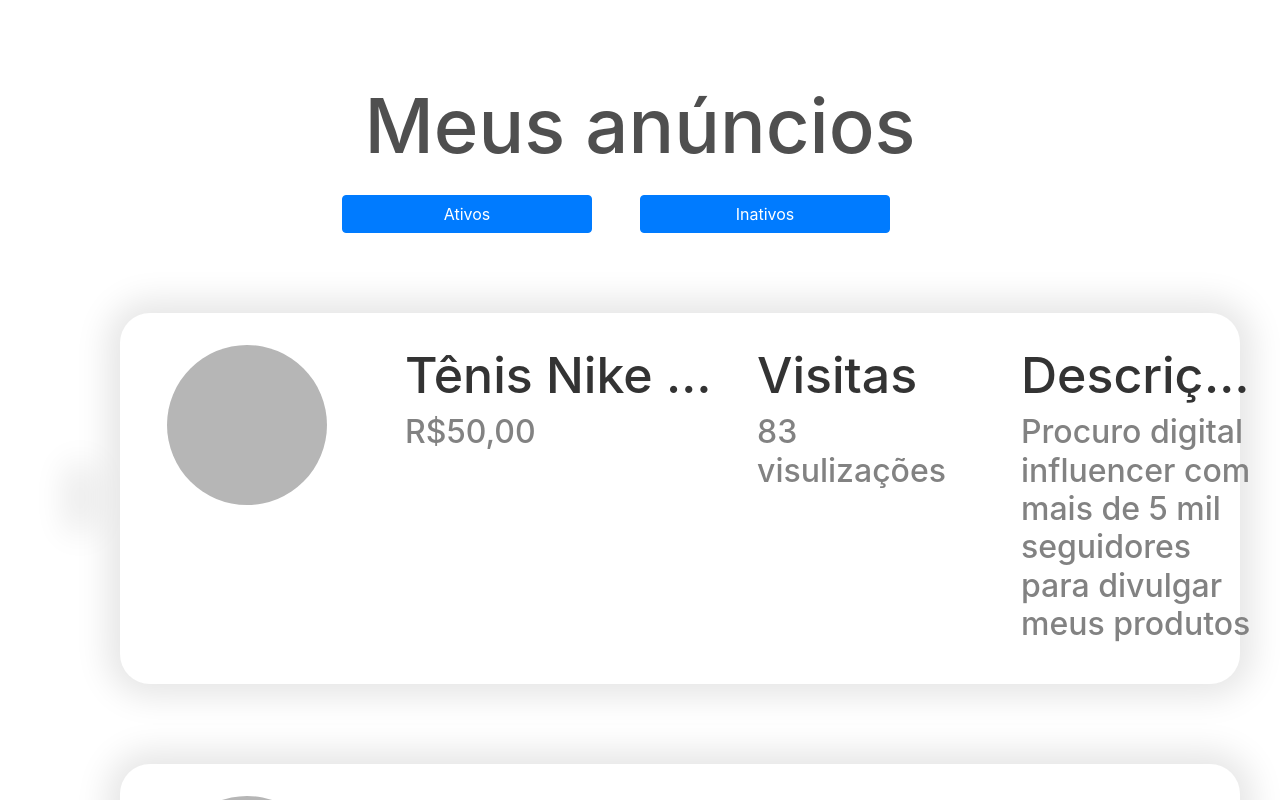
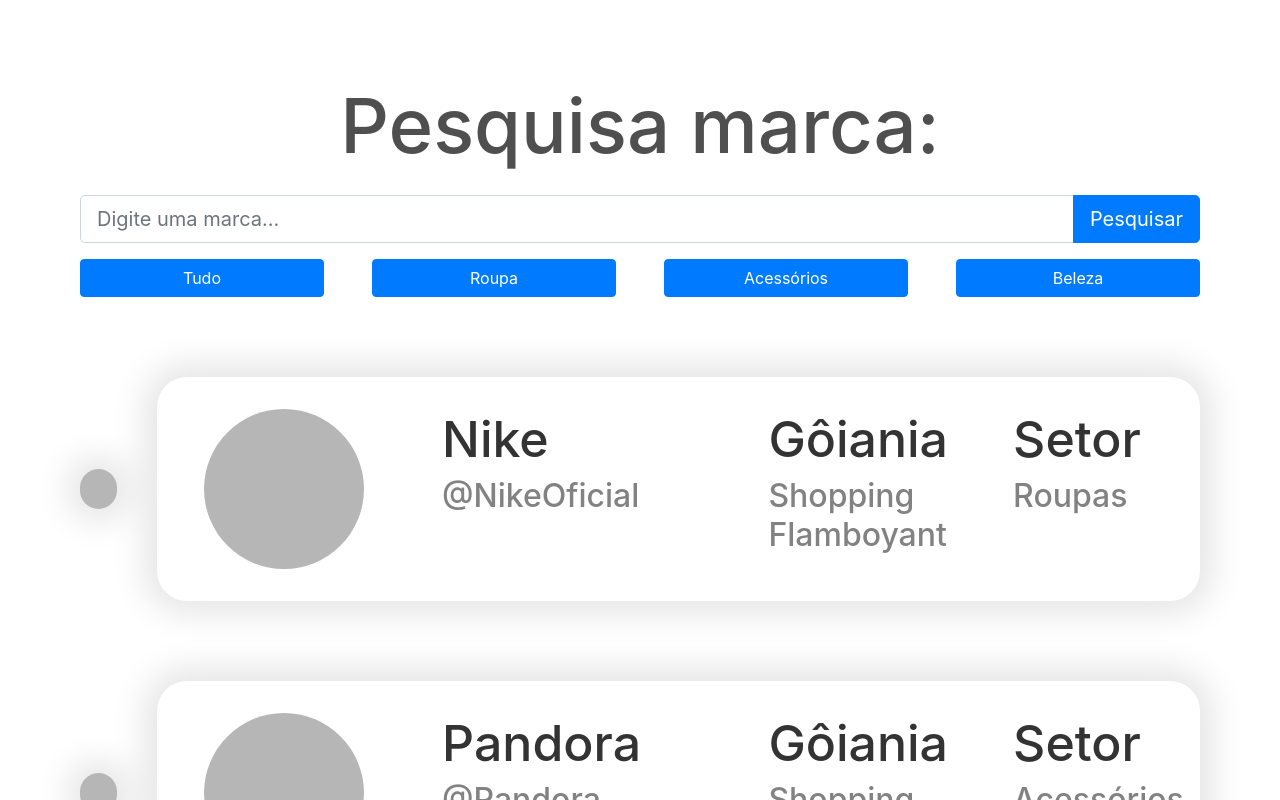
Before and after one commit to thallis-andre/Marketinf, a React (Create React App) app in the folder frontend/: page /empresa in a window 1280 px wide. Shown: the top 800 px of the page. Built offline with nearby package versions, Linux system fonts and the light colour scheme.

Commit message:
new files

```diff
--- /dev/null
+++ b/frontend/src/Pages/Empresa/empresa.js
@@ -0,0 +1,137 @@
+import React, { useState, useEffect } from 'react';
+import { Link, useHistory } from 'react-router-dom';
+import { Row, Col, Button, InputGroup, FormControl } from 'react-bootstrap';
+import { Collapse } from 'reactstrap';
+
+import './empresa.css';
+
+
+export default function Empresa() {
+
+    const [isOpen, setIsOpen] = useState(false);
+    const [inputValue, setInputValue] = useState('');
+
+    const toggle = () => setIsOpen(!isOpen);
+
+
+    const [anuncios, setAnuncios] = useState([{}]);
+
+
+    useEffect(() => {
+        setAnuncios([
+            {
+                id: 1,
+                marca: 'Nike',
+                ig_empresa: '@NikeOficial',
+                cidade: 'Gôiania',
+                endereco: 'Shopping Flamboyant',
+                setor: 'Roupas',
+                isOpen,
+            },
+            {
+                id: 2,
+                marca: 'Pandora',
+                ig_empresa: '@Pandora',
+                cidade: 'Gôiania',
+                endereco: 'Shopping Flamboyant',
+                setor: 'Acessórios',
+            },
+            {
+                id: 3,
+                marca: 'M.A.C.',
+                ig_empresa: '@M.A.C.',
+                cidade: 'Gôiania',
+                endereco: 'Shopping Flamboyant',
+                setor: 'Beleza',
+            },
+            {
+                id: 4,
+                marca: 'Nike',
+                ig_empresa: '@testetets',
+                cidade: 'Gôiania',
+                endereco: 'Shopping Flamboyant',
+                setor: 'Roupas',
+            },
+        ]);
+    }, []);
+
+
+    return (
+
+        <div className="content">
+
+            <div className="">
+
+                <h1 className="search-marca mb-4">Pesquisa marca:</h1>
+
+                <InputGroup className="mb-3 search-input" size="lg" >
+                    <FormControl
+                        value={inputValue} onChange={event => setInputValue(event.target.value)}
+                        placeholder="Digite uma marca..."
+                    />
+                    <InputGroup.Append>
+                        <Button variant="primary">Pesquisar</Button>
+                    </InputGroup.Append>
+                </InputGroup>
+
+                <div className="buttons-group">
+                    <Button variant="primary" className="mr-5">Tudo</Button>
+                    <Button variant="primary" className="mr-5">Roupa</Button>
+                    <Button variant="primary" className="mr-5">Acessórios</Button>
+                    <Button variant="primary">Beleza</Button>
+                </div>
+
+            </div>
+            <ul>
+
+                {anuncios.map(anuncios => (
+                    <li className="empresa-list" key={anuncios.id}>
+
+                        <div className="circle"></div>
+                        <div className="empresa">
+
+                            <Col>
+                                <div className="foto"></div>
+                            </Col>
+                            <Col lg={4}>
+                                <div className="nome">
+                                    <h2 className="title">{anuncios.marca}</h2>
+                                    <h3 className="description">{anuncios.ig_empresa}</h3>
+                                    <Collapse isOpen={anuncios.isOpen}>
+                                        {/* <h3 className="description">Desejo que você
+                                        Não tenha medo da vida, tenha medo de não vivê-la.
+                                Não há céu sem tempestades. Por isso, comi o cu de quem ta lendo</h3> */}
+                                    </Collapse>
+                                </div>
+                            </Col>
+                            <Col lg={3}>
+                                <div className="cidade">
+                                    <h2 className="title">{anuncios.cidade}</h2>
+                                    <h3 className="description">{anuncios.endereco}</h3>
+                                    <Collapse isOpen={anuncios.isOpen}>
+                                        {/* <h3 className="description">Breno corno</h3> */}
+                                    </Collapse>
+                                </div>
+                            </Col>
+                            <Col lg={3}>
+                                <div className="setor">
+                                    <h2 className="title">Setor</h2>
+                                    <h3 className="description">{anuncios.setor}</h3>
+                                    <Collapse isOpen={anuncios.isOpen}>
+                                        {/* <h3 className="description" >Só é corno quem é curioso</h3> */}
+                                    </Collapse>
+                                </div>
+                            </Col>
+
+                        </div>
+                    </li>
+                ))}
+            </ul>
+        </div >
+
+
+
+
+
+    );
+}
--- /dev/null
+++ b/frontend/src/Pages/Influencer/influencer.css
@@ -0,0 +1,131 @@
+.content {
+    padding: 80px;
+}
+
+.row-header{
+    width: 100%;
+}
+
+.search {
+    /* margin-left: 30px; */
+}
+
+.search-marca {
+    font-size: 76px;
+    color: #4F4F4F;
+    text-align: center;
+
+}
+
+.results {
+    font-size: 40px;
+    color: #0075FF;
+    text-align: end;
+}
+
+.buttons-group {
+    display: flex;
+    justify-content: center;
+}
+
+.buttons-group Button {
+    width: 250px;
+
+
+}
+
+
+.filter {
+    margin-top: 10px;
+    border-radius: 40px;
+    background-color: #fff;
+    display: flex;
+    justify-content: center;
+    align-items: center;
+    width: 100%;
+    height: 70%;
+    box-shadow: 0px 7px 32px -1px rgba(0,0,0,0.5);
+    cursor: pointer;
+}
+
+.title-filter {
+    font-size: 36px;
+    color: #0075FF;
+}
+
+.filter:hover{
+    background-color: #0075FF;
+}
+
+.filter:hover .title-filter {
+    color: #fff;
+}
+
+
+.empresa-list {
+    margin-top: 80px;
+    display: flex;
+    align-items: center;
+}
+
+.circle {
+    width: 40px;
+    height: 40px;
+    border-radius: 50px;
+    background-color: #B6B6B6;
+    box-shadow: 0px 0px 33px 13px rgba(0,0,0,0.1);
+}
+
+.empresa {
+    display: flex;
+    margin-left: 2.5em;
+    width: 100%;
+    background-color: white;
+    border-radius: 30px;
+    padding: 2em;
+    box-shadow: 0px 0px 33px 13px rgba(0,0,0,0.1);
+    cursor: pointer;
+}
+
+.foto {
+    width: 10em;
+    height: 10em;
+    border-radius: 50%;
+    background-color: #B6B6B6;
+    margin-right: 3em;
+}
+
+.info {
+    width: 100%;
+    display: flex;
+    justify-content: space-between;
+}
+
+.title{
+    color: #333333;
+    font-size: 50px;
+    text-overflow: ellipsis;
+    white-space: nowrap;
+    overflow: hidden;
+}
+
+.description{
+    color: #828282;
+    font-size: 32px;
+}
+
+.empresa:hover {
+    background-color: #0075FF;
+}
+
+.empresa:hover .title {
+    color: #fff;
+}
+
+.empresa:hover .description {
+    color: #E0E0E0;
+}
+
+.empresa-list:hover .circle {
+    background-color: #0075FF;
+}
--- a/frontend/src/Pages/Busca/index.js
+++ b/frontend/src/Pages/Influencer/influencer.js
@@ -3,7 +3,7 @@
 import { Row, Col, Button, InputGroup, FormControl } from 'react-bootstrap';
 import { Collapse } from 'reactstrap';
 
-import './styles.css';
+import './influencer.css';
 
 
 export default function Influencer() {
--- a/frontend/src/routes.js
+++ b/frontend/src/routes.js
@@ -2,12 +2,13 @@
 import { BrowserRouter, Route, Switch } from 'react-router-dom';
 
 import Home from './Pages/Home/home';
-import Busca from './Pages/Busca/index';
 import Entrar from './Pages/Entrar/entrar';
 import Cadastrar from './Pages/Cadastrar/cadastrar';
 import Loja from './Pages/Cadastrar/Loja/loja';
 import Inf from './Pages/Cadastrar/Inf/inf';
-import Anuncios from './Pages/Anúncios/anuncio';
+import Anuncios from './Pages/Empresa/Anúncios/anuncio';
+import Influencer from './Pages/Influencer/influencer';
+import Empresa from './Pages/Empresa/empresa';
 
 
 export default function Routes() {
@@ -15,12 +16,15 @@
         <BrowserRouter>
             <Switch>
                 <Route path="/" exact component={ Home } />
-                <Route path="/influencer" component={ Busca } />
                 <Route path="/entrar" component={ Entrar } />
                 <Route path="/cadastrar/inf" component={ Inf } />
                 <Route path="/cadastrar/loja" component={ Loja } />
                 <Route path="/cadastrar" component={ Cadastrar } />
-                <Route path="/empresa" component={ Anuncios } />
+                <Route path="/empresa/anuncios" component={ Anuncios } />
+                <Route path="/empresa" component={ Empresa } />
+                <Route path="/influencer" component={ Influencer } />
+
+
             </Switch>
         </BrowserRouter>
     );
```
Also changed, not shown: frontend/src/Pages/Empresa/Anúncios/anuncio.css (renamed from frontend/src/Pages/Anúncios/anuncio.css), frontend/src/Pages/Empresa/Anúncios/anuncio.js (renamed from frontend/src/Pages/Anúncios/anuncio.js), frontend/src/Pages/Empresa/empresa.css (renamed from frontend/src/Pages/Busca/styles.css).
